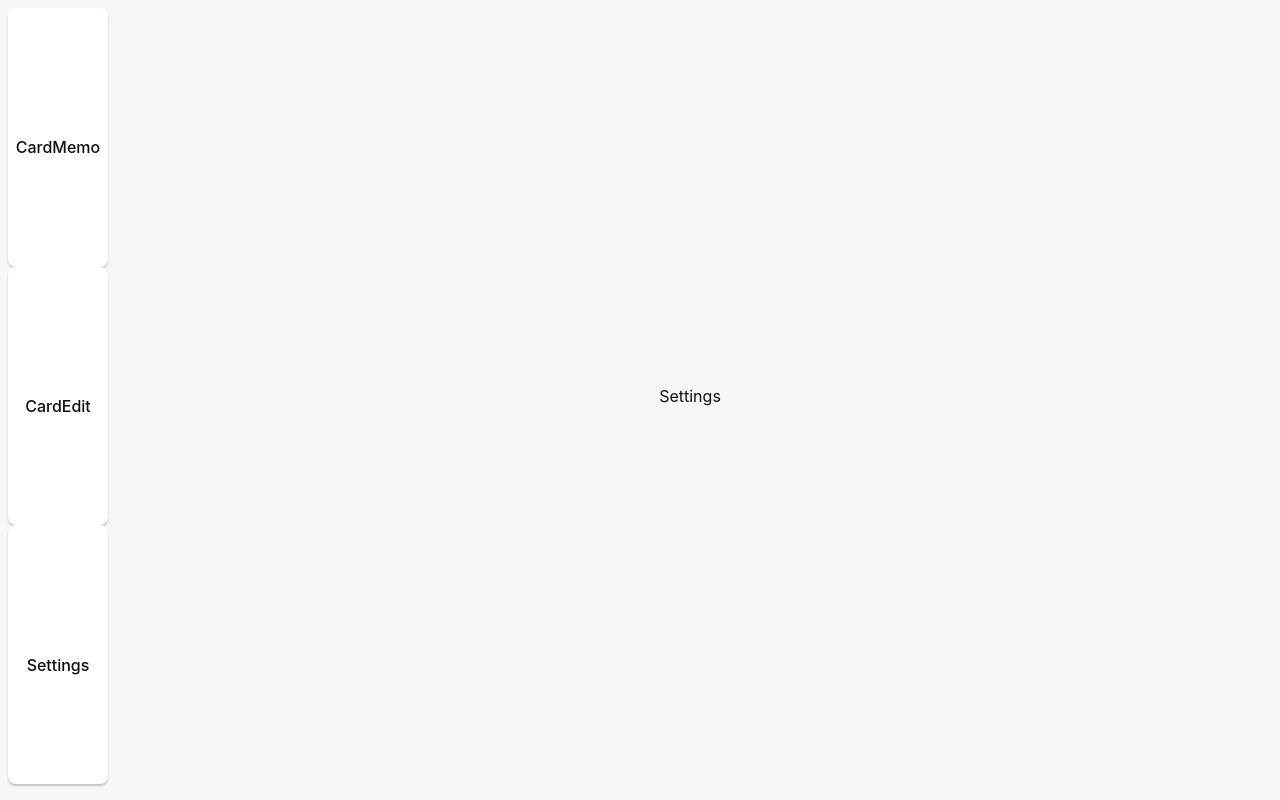
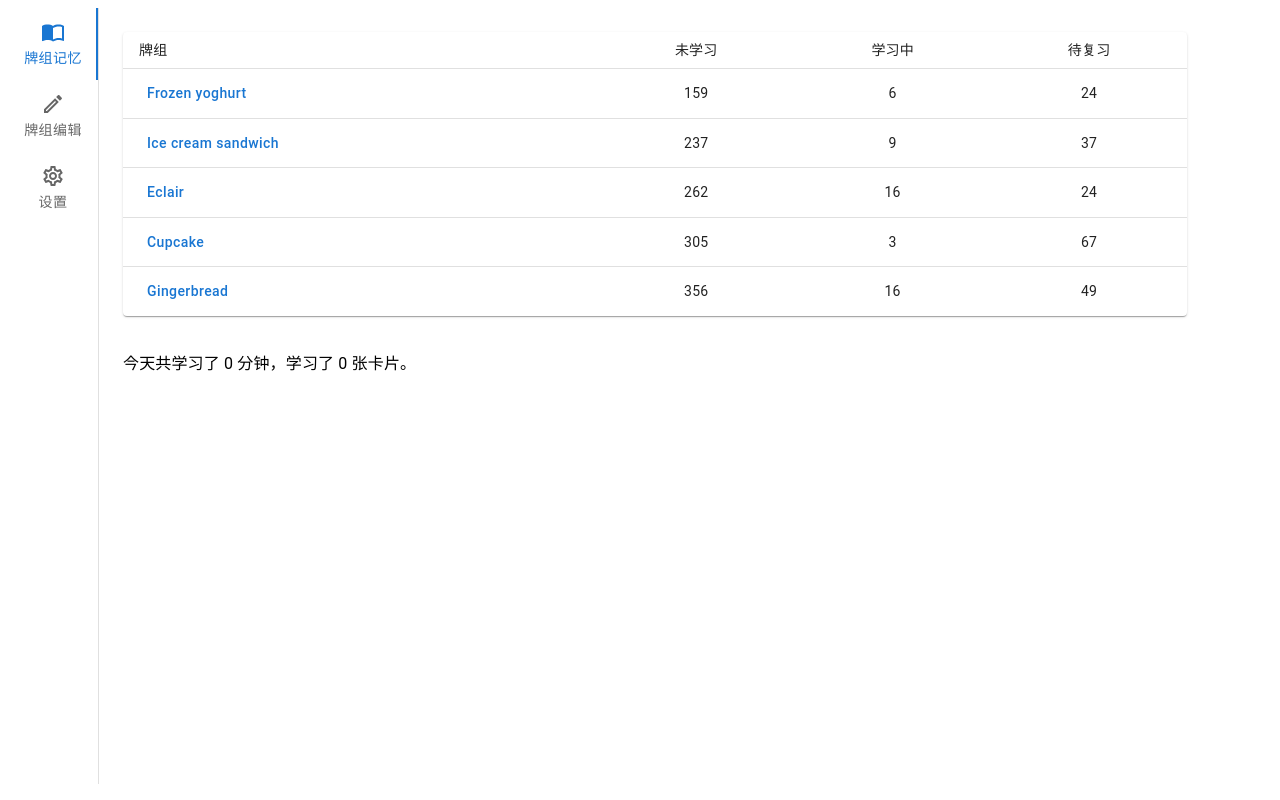
Before and after one commit to Nickel-Angel/EchoCard, a React (Vite) app: page / in a window 1280 px wide. Built offline with nearby package versions, Linux system fonts and the light colour scheme.

Commit message:
add material ui, update CardMemoMain

```diff
--- a/src/App.css
+++ b/src/App.css
@@ -1,101 +1,4 @@
-:root {
-  font-family: Inter, Avenir, Helvetica, Arial, sans-serif;
-  font-size: 16px;
-  line-height: 24px;
-  font-weight: 400;
-
-  color: #0f0f0f;
-  background-color: #f6f6f6;
-
-  font-synthesis: none;
-  text-rendering: optimizeLegibility;
-  -webkit-font-smoothing: antialiased;
-  -moz-osx-font-smoothing: grayscale;
-  -webkit-text-size-adjust: 100%;
+.tabpanel {
+  height: 97vh;
+  width: 88%;
 }
-
-.container {
-  margin: 0;
-  padding-top: 0vh;
-  height: 97vh;
-  display: flex;
-  flex-wrap: wrap;
-  justify-content: center;
-  text-align: center;
-}
-
-a {
-  font-weight: 500;
-  color: #646cff;
-  text-decoration: inherit;
-}
-
-a:hover {
-  color: #535bf2;
-}
-
-h1 {
-  text-align: center;
-}
-
-input,
-button {
-  border-radius: 8px;
-  border: 1px solid transparent;
-  padding: 0.6em 1.2em;
-  font-size: 1em;
-  font-weight: 500;
-  font-family: inherit;
-  color: #0f0f0f;
-  background-color: #ffffff;
-  transition: border-color 0.25s;
-  box-shadow: 0 2px 2px rgba(0, 0, 0, 0.2);
-}
-
-button {
-  cursor: pointer;
-}
-
-button:hover {
-  border-color: #396cd8;
-}
-button:active {
-  border-color: #396cd8;
-  background-color: #e8e8e8;
-}
-
-input,
-button {
-  outline: none;
-}
-
-.sidebar-container {
-  width: 100px;
-}
-
-.content-container {
-  flex: 1;
-  display: flex;
-  align-items: center;
-  justify-content: center;
-}
-
-@media (prefers-color-scheme: dark) {
-  :root {
-    color: #f6f6f6;
-    background-color: #2f2f2f;
-  }
-
-  a:hover {
-    color: #24c8db;
-  }
-
-  input,
-  button {
-    color: #ffffff;
-    background-color: #0f0f0f98;
-  }
-  button:active {
-    background-color: #0f0f0f69;
-  }
-}
--- a/src/App.tsx
+++ b/src/App.tsx
@@ -4,34 +4,82 @@ import "./App.css";
 import CardMemoMain from "./CardMemo/CardMemoMain";
 import CardEditMain from "./CardEdit/CardEditMain";
 import SettingsMain from "./Settings/SettingsMain";
-import Sidebar from "./Sidebar";
+import Tabs from "@mui/material/Tabs";
+import Tab from "@mui/material/Tab";
+import Typography from "@mui/material/Typography";
+import Box from "@mui/material/Box";
+import ImportContactsOutlinedIcon from "@mui/icons-material/ImportContactsOutlined";
+import EditOutlinedIcon from "@mui/icons-material/EditOutlined";
+import SettingsOutlinedIcon from "@mui/icons-material/SettingsOutlined";
+
+interface TabPanelProps {
+  children?: React.ReactNode;
+  index: number;
+  value: number;
+}
+
+function TabPanel(props: TabPanelProps) {
+  const { children, value, index, ...other } = props;
+
+  return (
+    <div
+      className="tabpanel"
+      role="tabpanel"
+      hidden={value !== index}
+      id={`vertical-tabpanel-${index}`}
+      aria-labelledby={`vertical-tab-${index}`}
+      {...other}
+    >
+      {value === index && (
+        <Box sx={{ p: 3, height: "93%" }}>
+          <Typography sx={{ height: "100%" }}>{children}</Typography>
+        </Box>
+      )}
+    </div>
+  );
+}
+
+function a11yProps(index: number) {
+  return {
+    id: `vertical-tab-${index}`,
+    "aria-controls": `vertical-tabpanel-${index}`,
+  };
+}
 
 function App() {
-  const [activeComponent, setActiveComponent] = useState('CardMemo');
-  const [sidebarVisible, setSetbarVisible] = useState(true);
+  const [value, setValue] = useState(0);
 
-  const renderComponent = () => {
-    switch(activeComponent) {
-      case 'CardMemo':
-        return <CardMemoMain />;
-      case 'CardEdit':
-        return <CardEditMain />;
-      case 'Settings':
-        return <SettingsMain />;
-      default:
-        return <CardMemoMain />;
-    }
-  }
+  const handleChange = (_: React.SyntheticEvent, newValue: number) => {
+    setValue(newValue);
+  };
 
   return (
-    <main className="container">
-      {sidebarVisible && (<div className="sidebar-container">
-        <Sidebar
-        setActiveComponent={setActiveComponent} />
-        </div>
-      )}
-      <div className="content-container">{renderComponent()}</div>
-    </main>
+    <Box sx={{ flexGrow: 1, bgcolor: "background.paper", display: "flex" }}>
+      <Tabs
+        orientation="vertical"
+        value={value}
+        onChange={handleChange}
+        aria-label="Vertical tabs example"
+        sx={{ borderRight: 1, borderColor: "divider" }}
+      >
+        <Tab
+          icon={<ImportContactsOutlinedIcon />}
+          label="牌组记忆"
+          {...a11yProps(0)}
+        />
+        <Tab icon={<EditOutlinedIcon />} label="牌组编辑" {...a11yProps(1)} />
+        <Tab icon={<SettingsOutlinedIcon />} label="设置" {...a11yProps(2)} />
+      </Tabs>
+      <TabPanel value={value} index={0}>
+        <CardMemoMain />
+      </TabPanel>
+      <TabPanel value={value} index={1}>
+        <CardEditMain />
+      </TabPanel>
+      <TabPanel value={value} index={2}>
+        <SettingsMain />
+      </TabPanel>
+    </Box>
   );
 }
 
--- a/src/CardMemo/CardMemoMain.tsx
+++ b/src/CardMemo/CardMemoMain.tsx
@@ -1,10 +1,102 @@
+import Table from "@mui/material/Table";
+import TableBody from "@mui/material/TableBody";
+import TableCell from "@mui/material/TableCell";
+import TableContainer from "@mui/material/TableContainer";
+import TableHead from "@mui/material/TableHead";
+import TableRow from "@mui/material/TableRow";
+import Paper from "@mui/material/Paper";
+import Button from "@mui/material/Button";
+import { styled } from "@mui/material";
 
+interface DeckData {
+  name: string;
+  tolearn: number;
+  learning: number;
+  toreview: number;
+}
+
+function createDeckData(
+  name: string,
+  tolearn: number,
+  learning: number,
+  toreview: number
+): DeckData {
+  return { name, tolearn, learning, toreview };
+}
+
+const TextButton = styled(Button)({
+  textTransform: "none",
+  justifyContent: "flex-start",
+});
+
+function DenseTable({ rows }: any) {
+  return (
+    <TableContainer component={Paper}>
+      <Table sx={{ minWidth: 500 }} size="small" aria-label="a dense table">
+        <TableHead>
+          <TableRow>
+            <TableCell>牌组</TableCell>
+            <TableCell align="center">未学习</TableCell>
+            <TableCell align="center">学习中</TableCell>
+            <TableCell align="center">待复习</TableCell>
+          </TableRow>
+        </TableHead>
+        <TableBody>
+          {rows.map((row: DeckData) => (
+            <TableRow
+              key={row.name}
+              sx={{ "&:last-child td, &:last-child th": { border: 0 } }}
+            >
+              <TableCell component="th" scope="row">
+                <TextButton>{row.name}</TextButton>
+              </TableCell>
+              <TableCell align="center">{row.tolearn}</TableCell>
+              <TableCell align="center">{row.learning}</TableCell>
+              <TableCell align="center">{row.toreview}</TableCell>
+            </TableRow>
+          ))}
+        </TableBody>
+      </Table>
+    </TableContainer>
+  );
+}
 
 function CardMemoMain() {
-
+  // TODO: get deck data from back-end
+  const rows: DeckData[] = [
+    createDeckData("Frozen yoghurt", 159, 6, 24),
+    createDeckData("Ice cream sandwich", 237, 9, 37),
+    createDeckData("Eclair", 262, 16, 24),
+    createDeckData("Cupcake", 305, 3, 67),
+    createDeckData("Gingerbread", 356, 16, 49),
+  ];
+  // TODO: get learning time and learning number from back-end
+  const learningTime = 0;
+  const learningNumber = 0;
+  if (rows.length !== 0) {
+    return (
+      <div>
+        <DenseTable rows={rows} />
+        <p style={{ paddingTop: "20px" }}>
+          今天共学习了 {learningTime} 分钟，学习了 {learningNumber} 张卡片。
+        </p>
+      </div>
+    );
+  }
   return (
-    <div>
-      CardMemo
+    <div
+      style={{
+        display: "flex",
+        justifyContent: "center",
+        alignItems: "center",
+      }}
+    >
+      <p style={{ paddingTop: "20px", textAlign: "center" }}>
+        你还没有卡组哦，快去添加卡组吧~
+        <br />
+        <br />
+        <Button variant="contained">添加卡组</Button>
+      </p>
     </div>
   );
 }
--- a/src/Sidebar.css
+++ /dev/null
@@ -1,13 +0,0 @@
-.sidebar {
-  display: flex;
-  flex-direction: column;
-  height: 100%;
-}
-
-.sidebar button {
-  flex: 1;
-  display: flex;
-  flex-direction: column;
-  align-items: center;
-  justify-content: center;
-}
--- a/src/Sidebar.tsx
+++ /dev/null
@@ -1,34 +0,0 @@
-import './Sidebar.css'
-
-function SidebarButton({ setActiveComponent, imgSrc, text } : any) {
-  return (
-    <button onClick={() => setActiveComponent()}>
-      <div><img src={imgSrc}/></div>
-      <div>{text}</div>
-    </button>
-  );
-}
-
-function Sidebar({ setActiveComponent } : any) {
-  return (
-    <div className='sidebar'>
-      <SidebarButton
-        setActiveComponent={setActiveComponent('CardMemo')}
-        imgSrc={''}
-        text={'CardMemo'}
-      />
-      <SidebarButton
-        setActiveComponent={setActiveComponent('CardEdit')}
-        imgSrc={''}
-        text={'CardEdit'}
-      />
-      <SidebarButton
-        setActiveComponent={setActiveComponent('Settings')}
-        imgSrc={''}
-        text={'Settings'}
-      />
-    </div>
-  );
-}
-
-export default Sidebar;
```
Also changed, not shown: package.json (+9 -5 lines), 1 other file (tests, documents, lock files or other folders).
